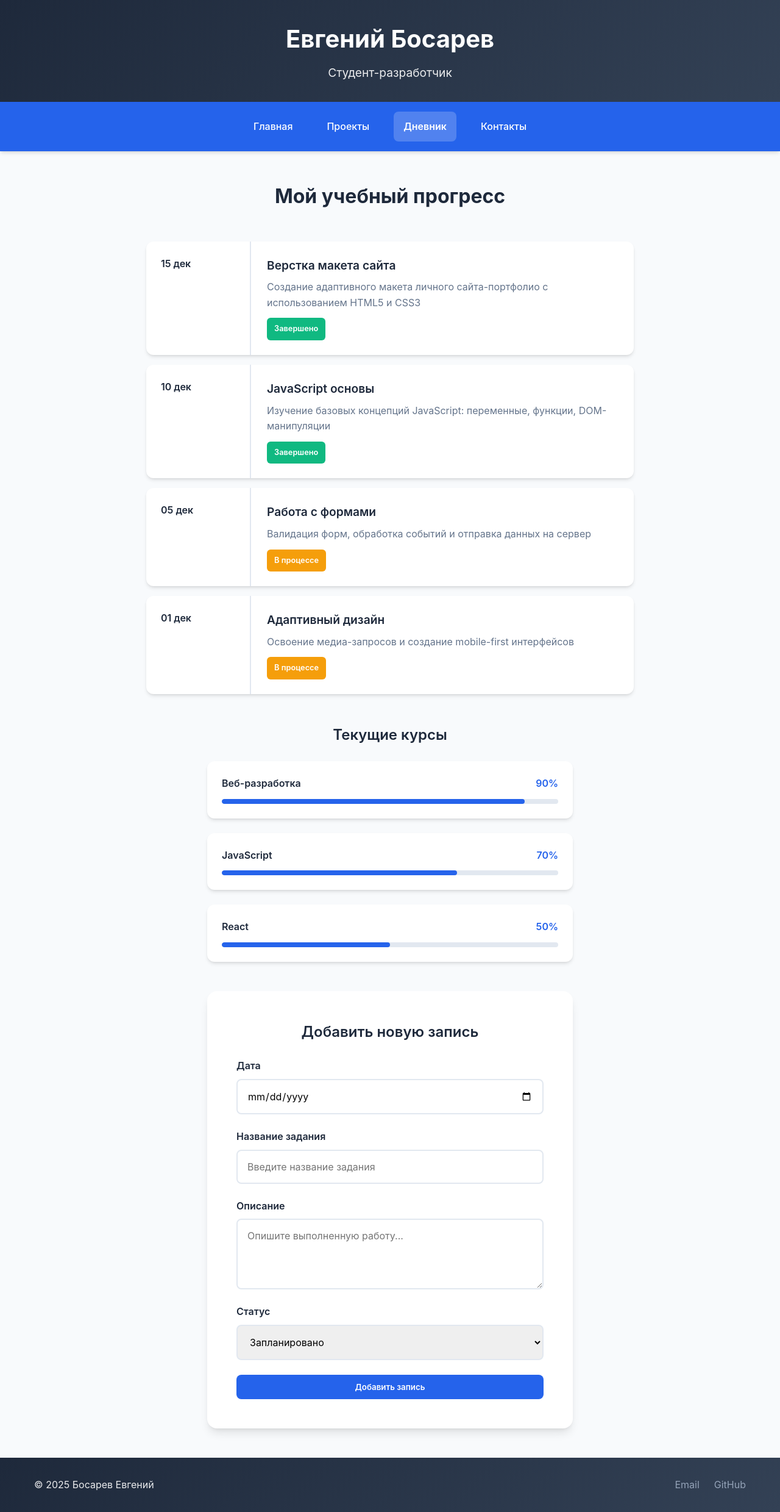
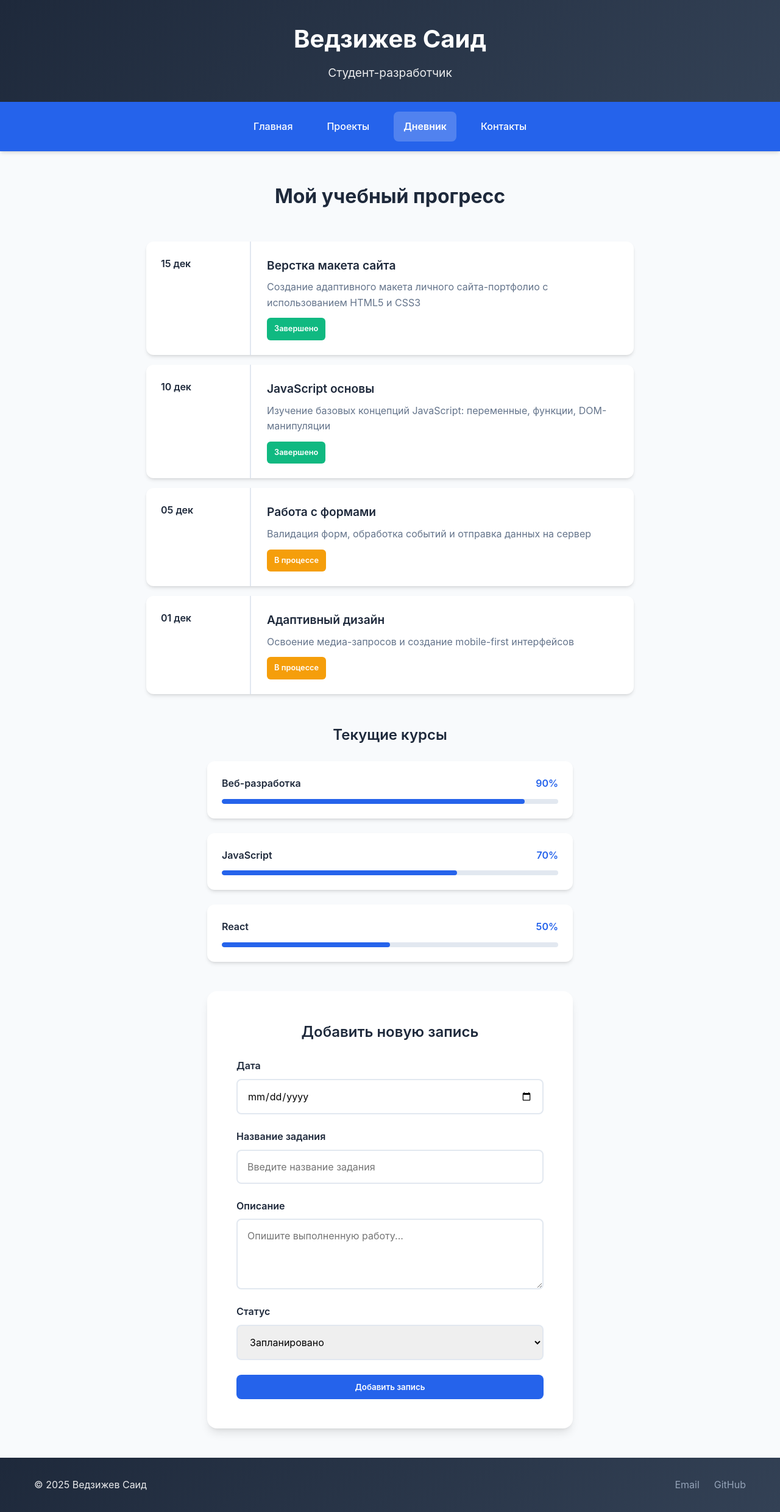
Before and after one commit to jackinevesuele/Kontrolnaya3, a plain HTML site: page pages/diary.html in a window 1280 px wide. Shown: the whole page at 61% size. Drawn offline with Linux system fonts and the light colour scheme.

Commit message:
Update diary.html

```diff
--- a/pages/diary.html
+++ b/pages/diary.html
@@ -3,7 +3,7 @@
 <head>
     <meta charset="UTF-8">
     <meta name="viewport" content="width=device-width, initial-scale=1.0">
-    <title>Учебный дневник - Босарев Евгений</title>
+    <title>Учебный дневник - Ведзижев Саид</title>
     <link rel="stylesheet" href="../style/styles.css">
     <script src="../scripts/main.js"></script>
     <script src="../scripts/modal.js"></script>
@@ -14,7 +14,7 @@
         <header class="header">
             <div class="container">
                 <div class="header__content">
-                    <h1 class="header__title">Евгений Босарев</h1>
+                    <h1 class="header__title">Ведзижев Саид</h1>
                     <p class="header__subtitle">Студент-разработчик</p>
                 </div>
             </div>
@@ -165,7 +165,7 @@
         <footer class="footer">
             <div class="container">
                 <div class="footer__content">
-                    <p class="footer__copyright">&copy; 2025 Босарев Евгений</p>
+                    <p class="footer__copyright">&copy; 2025 Ведзижев Саид</p>
                     <div class="footer__links">
                         <a href="mailto:bosarev.e.v@edu.mirea.ru" class="footer__link">Email</a>
                         <a href="https://github.com/jackinevesuele" class="footer__link">GitHub</a>
```
